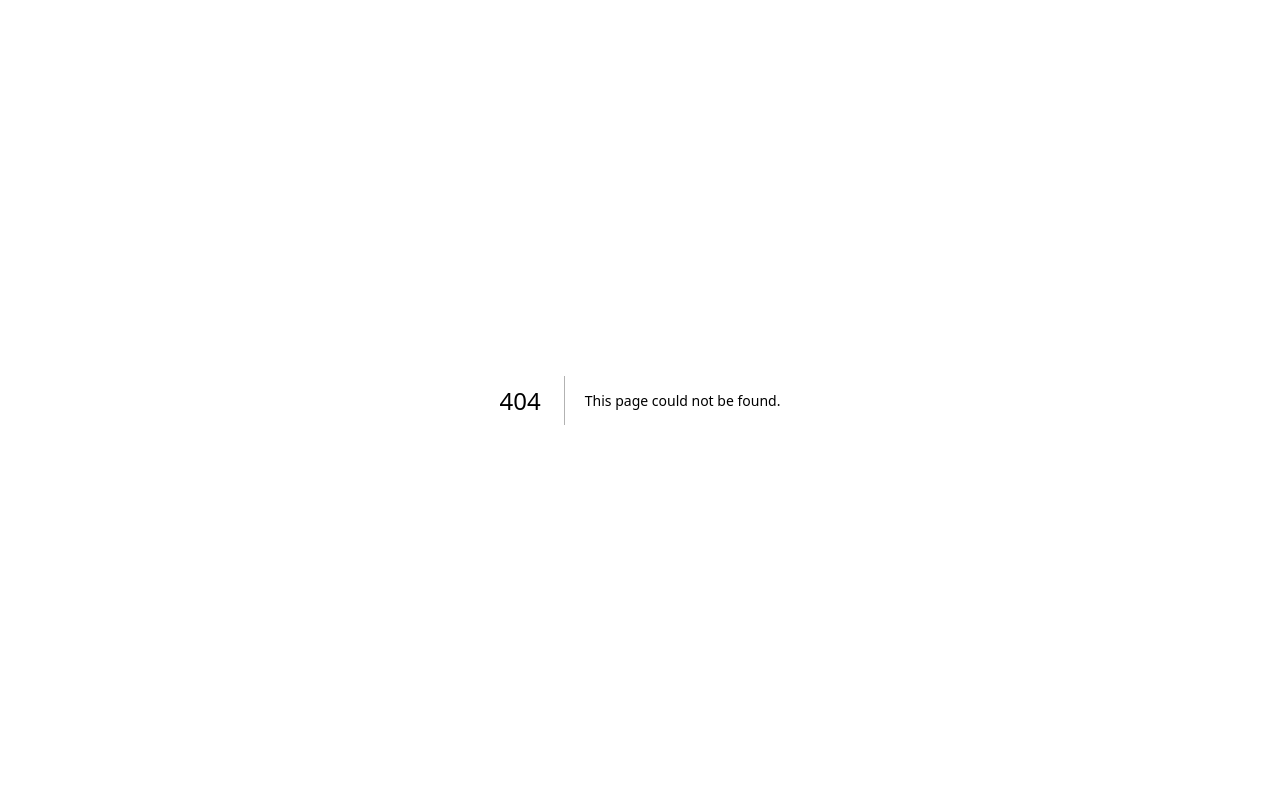
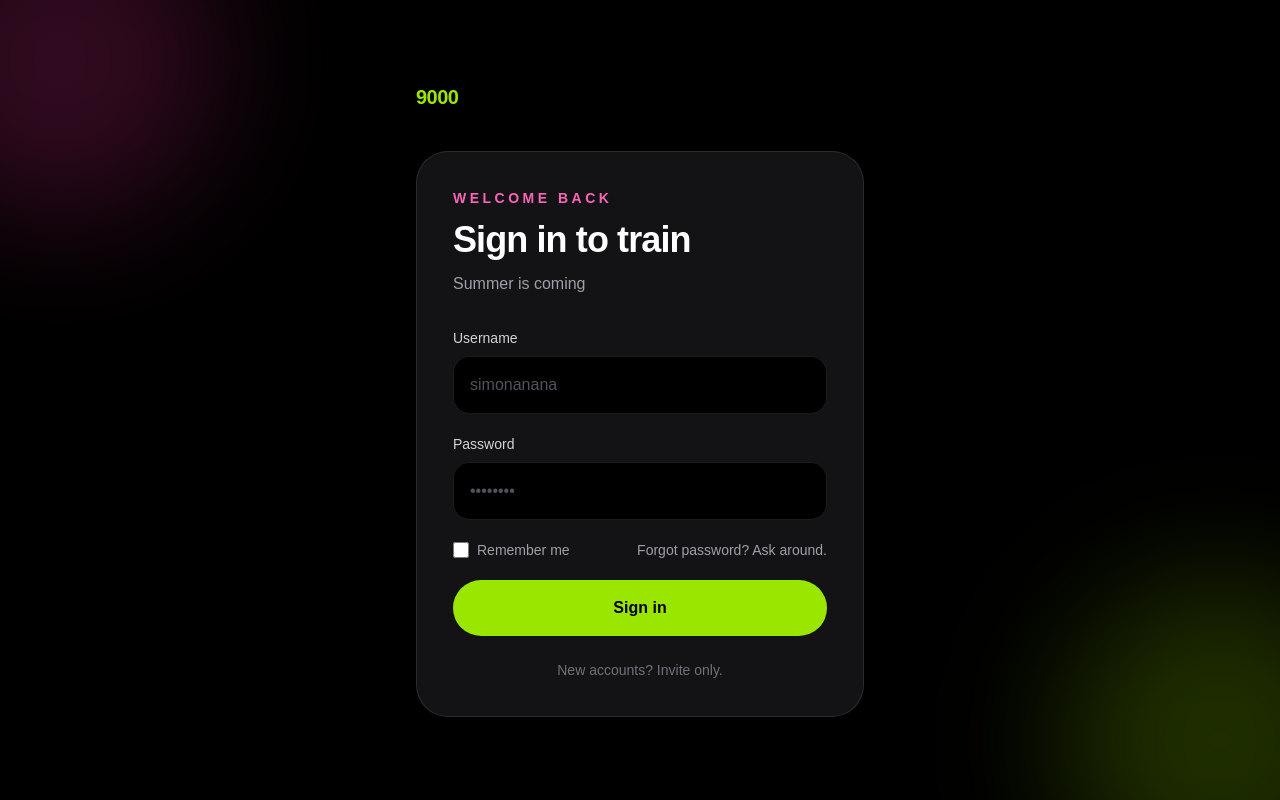
Before and after one commit to ketosim/9000, a Next.js app: page /login in a window 1280 px wide. Before the commit this address had no page. Built offline with nearby package versions, Linux system fonts and the light colour scheme.

Commit message:
feat: add username and password login

```diff
--- /dev/null
+++ b/src/app/login/actions.ts
@@ -0,0 +1,38 @@
+"use server";
+
+import { redirect } from "next/navigation";
+import { createClient } from "@/lib/supabase/server";
+
+function usernameToInternalEmail(username: string) {
+  const normalizedUsername = username.trim().toLowerCase();
+
+  if (!/^[a-z0-9._-]{3,30}$/.test(normalizedUsername)) {
+    return null;
+  }
+
+  return `${normalizedUsername}@users.9000.invalid`;
+}
+
+export async function login(formData: FormData) {
+  const username = String(formData.get("username") ?? "");
+  const password = String(formData.get("password") ?? "");
+
+  const email = usernameToInternalEmail(username);
+
+  if (!email || !password) {
+    redirect("/login?error=Enter a valid username and password");
+  }
+
+  const supabase = await createClient();
+
+  const { error } = await supabase.auth.signInWithPassword({
+    email,
+    password,
+  });
+
+  if (error) {
+    redirect("/login?error=Invalid username or password");
+  }
+
+  redirect("/client/today");
+}
--- /dev/null
+++ b/src/app/login/page.tsx
@@ -0,0 +1,124 @@
+import Link from "next/link";
+import { login } from "./actions";
+
+type LoginPageProps = {
+  searchParams: Promise<{
+    error?: string;
+  }>;
+};
+
+export default async function LoginPage({
+  searchParams,
+}: LoginPageProps) {
+  const { error } = await searchParams;
+
+  return (
+    <main className="relative flex min-h-screen items-center justify-center overflow-hidden bg-black px-5 py-12 text-white">
+      <div className="absolute left-[-100px] top-[-100px] h-80 w-80 rounded-full bg-pink-500/20 blur-3xl" />
+      <div className="absolute bottom-[-100px] right-[-100px] h-80 w-80 rounded-full bg-lime-400/20 blur-3xl" />
+
+      <section className="relative w-full max-w-md">
+        <Link
+          href="/"
+          className="text-xl font-black tracking-tight text-lime-400"
+        >
+          9000
+        </Link>
+
+        <div className="mt-10 rounded-[2rem] border border-white/10 bg-zinc-900/80 p-7 shadow-2xl backdrop-blur-xl sm:p-9">
+          <p className="text-sm font-semibold uppercase tracking-[0.25em] text-pink-400">
+            Welcome back
+          </p>
+
+          <h1 className="mt-3 text-4xl font-bold tracking-tight">
+            Sign in to train
+          </h1>
+
+          <p className="mt-3 text-zinc-400">
+            Summer is coming
+          </p>
+
+          {error && (
+            <div className="mt-6 rounded-2xl border border-red-500/30 bg-red-500/10 px-4 py-3 text-sm text-red-300">
+              {error}
+            </div>
+          )}
+
+        <form action={login} className="mt-8 space-y-5">
+            <div>
+              <label
+                htmlFor="username"
+                className="mb-2 block text-sm font-medium text-zinc-300"
+              >
+                Username
+              </label>
+
+              <input
+                id="username"
+                name="username"
+                type="text"
+                autoComplete="username"
+                autoCapitalize="none"
+                spellCheck={false}
+                required
+                minLength={3}
+                maxLength={30}
+                placeholder="simonanana"
+                className="w-full rounded-2xl border border-white/10 bg-black px-4 py-4 text-white outline-none transition placeholder:text-zinc-600 focus:border-lime-400"
+              />
+            </div>
+
+            <div>
+              <label
+                htmlFor="password"
+                className="mb-2 block text-sm font-medium text-zinc-300"
+              >
+                Password
+              </label>
+
+              <input
+                id="password"
+                name="password"
+                type="password"
+                autoComplete="current-password"
+                required
+                minLength={8}
+                placeholder="••••••••"
+                className="w-full rounded-2xl border border-white/10 bg-black px-4 py-4 text-white outline-none transition placeholder:text-zinc-600 focus:border-lime-400"
+              />
+            </div>
+
+            <div className="flex items-center justify-between">
+              <label className="flex items-center gap-2 text-sm text-zinc-400">
+                <input
+                  type="checkbox"
+                  name="remember"
+                  className="h-4 w-4 accent-lime-400"
+                />
+                Remember me
+              </label>
+
+              <button
+                type="button"
+                className="text-sm font-medium text-zinc-400 transition hover:text-white"
+              >
+                Forgot password? Ask around.
+              </button>
+            </div>
+
+            <button
+              type="submit"
+              className="w-full rounded-full bg-lime-400 py-4 font-bold text-black transition hover:bg-lime-300 focus:outline-none focus:ring-2 focus:ring-lime-400 focus:ring-offset-2 focus:ring-offset-zinc-900"
+            >
+              Sign in
+            </button>
+        </form>
+
+          <p className="mt-6 text-center text-sm text-zinc-500">
+            New accounts? Invite only.
+          </p>
+        </div>
+      </section>
+    </main>
+  );
+}
```
